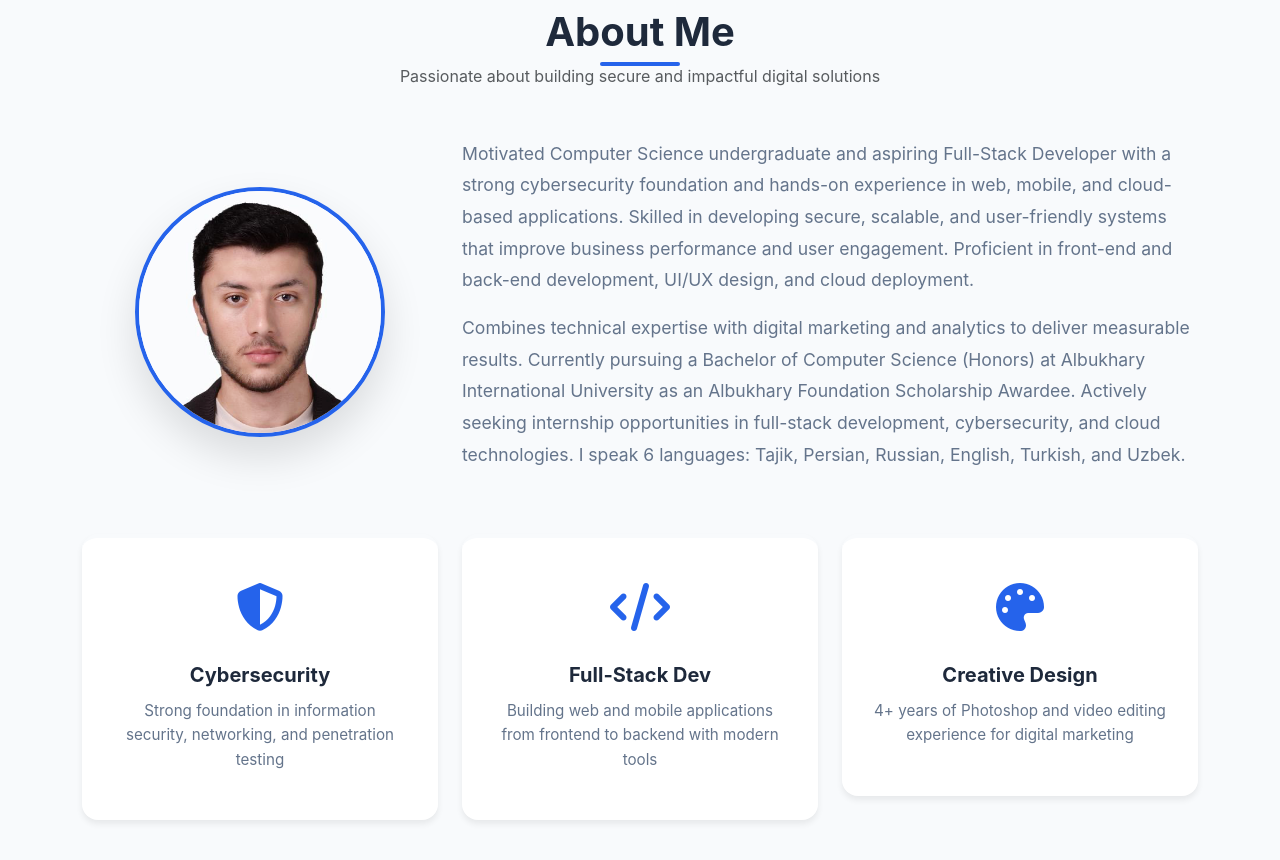
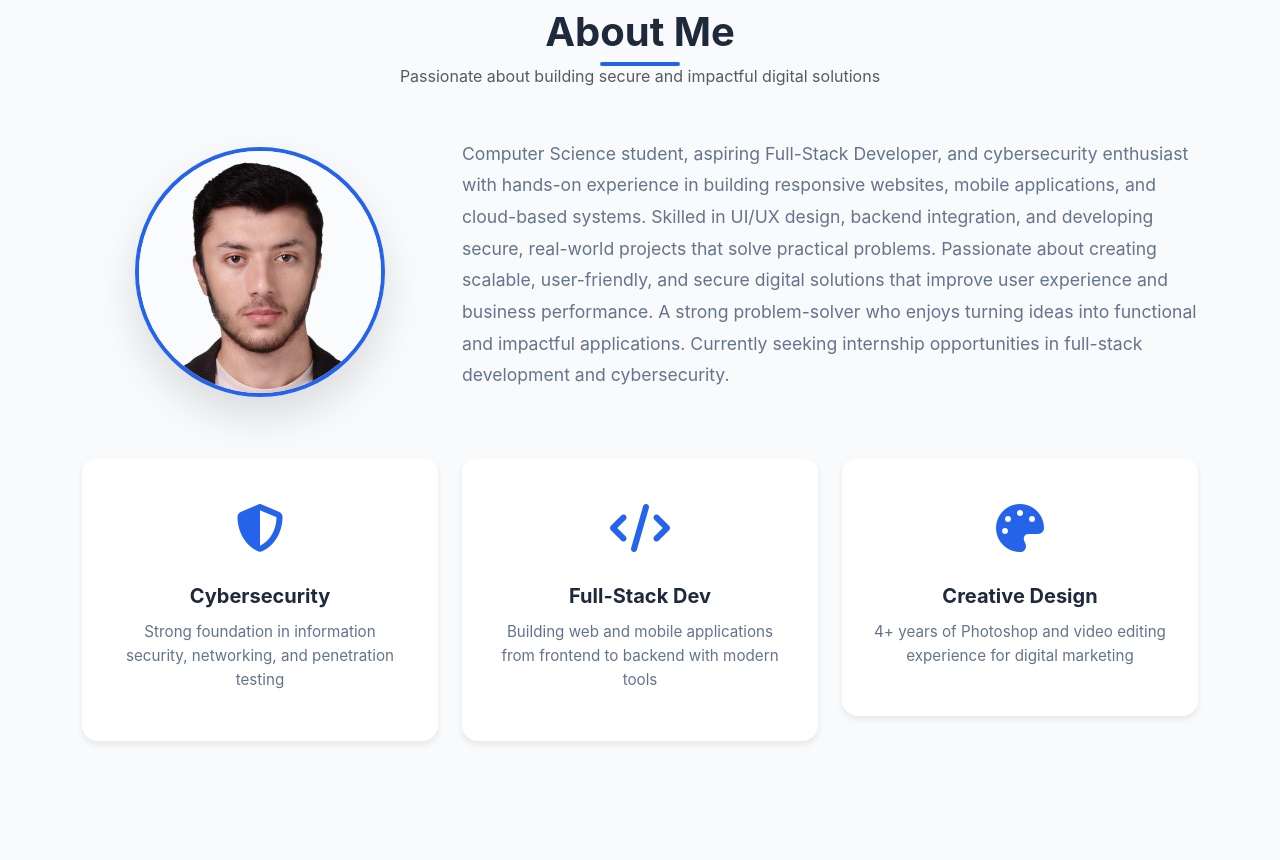
Before and after one commit to Rajab09/Portfolio, a plain HTML site: page index.html in a window 1280 px wide. Shown: the part 920-1780 px from the top of the page. Drawn offline with nearby package versions, Linux system fonts and the light colour scheme.

Commit message:
Update About section description

```diff
--- a/index.html
+++ b/index.html
@@ -96,10 +96,7 @@
                 </div>
                 <div class="col-lg-8">
                     <p class="about-text">
-                        Motivated Computer Science undergraduate and aspiring Full-Stack Developer with a strong cybersecurity foundation and hands-on experience in web, mobile, and cloud-based applications. Skilled in developing secure, scalable, and user-friendly systems that improve business performance and user engagement. Proficient in front-end and back-end development, UI/UX design, and cloud deployment.
-                    </p>
-                    <p class="about-text mt-3">
-                        Combines technical expertise with digital marketing and analytics to deliver measurable results. Currently pursuing a Bachelor of Computer Science (Honors) at Albukhary International University as an Albukhary Foundation Scholarship Awardee. Actively seeking internship opportunities in full-stack development, cybersecurity, and cloud technologies. I speak 6 languages: Tajik, Persian, Russian, English, Turkish, and Uzbek.
+                        Computer Science student, aspiring Full-Stack Developer, and cybersecurity enthusiast with hands-on experience in building responsive websites, mobile applications, and cloud-based systems. Skilled in UI/UX design, backend integration, and developing secure, real-world projects that solve practical problems. Passionate about creating scalable, user-friendly, and secure digital solutions that improve user experience and business performance. A strong problem-solver who enjoys turning ideas into functional and impactful applications. Currently seeking internship opportunities in full-stack development and cybersecurity.
                     </p>
                 </div>
             </div>
```
